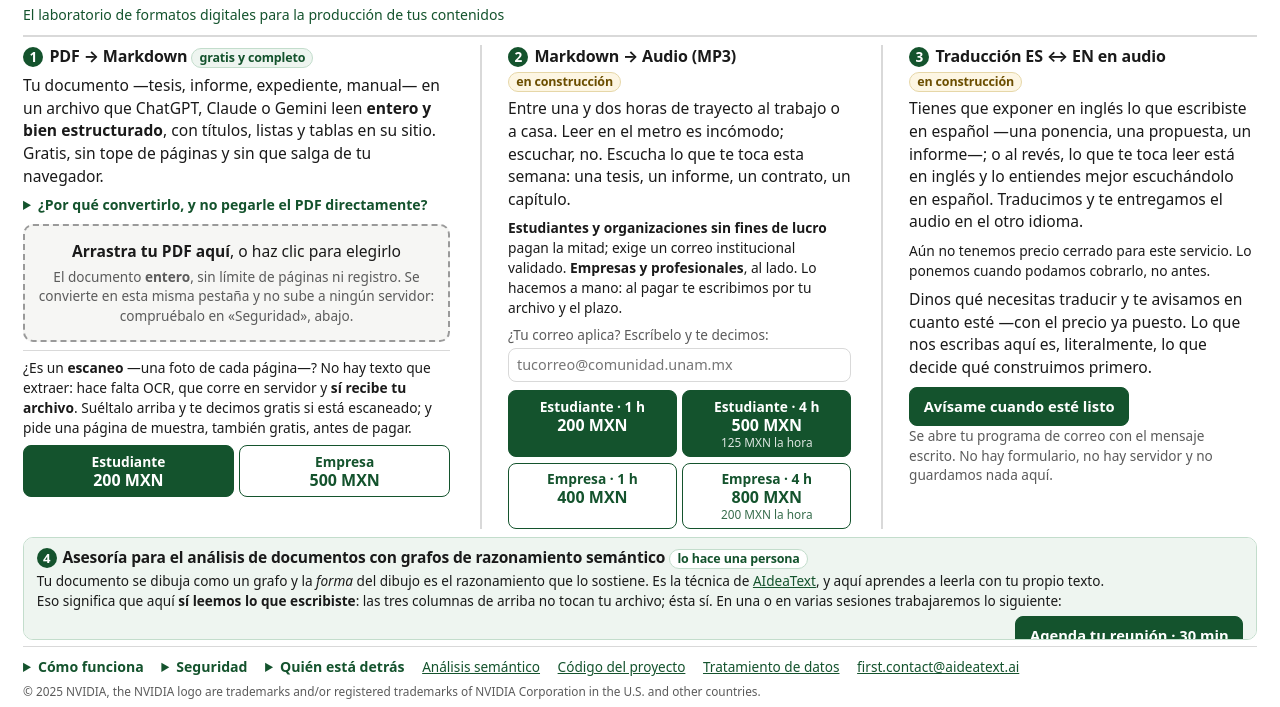
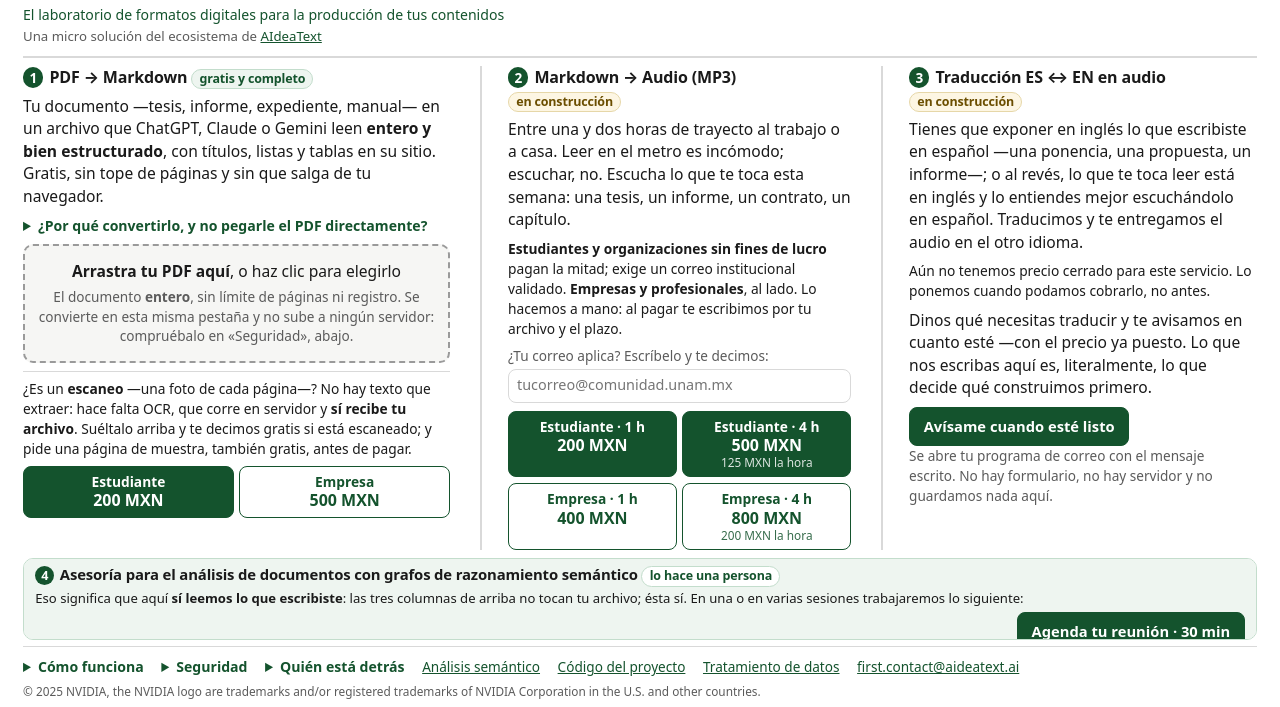
Before and after one commit to aideatext/aideatext-desk, a website built with Vite: page web/index.html in a window 1280 px wide. Shown: the part 93-800 px from the top of the page. Built offline with nearby package versions, Linux system fonts and the light colour scheme.

Commit message:
fix: vuelve la linea del ecosistema al lema
Me equivoque al leer el encargo: el dueño dio las dos lineas juntas y yo
interprete que la segunda sustituia a la primera. Van las dos, que es
ademas lo que dicen las tarjetas sociales.

Esos ~21px de cabecera no eran gratis. A 1280x600 tiraban CUATRO botones
de pago fuera de la pantalla, y a 1366x768 y 1152x800 el boton de la
seccion 4. Tres ajustes, todos con el mismo criterio —lo prescindible
antes que lo esencial, y el boton nunca—:

- La linea del ecosistema se esconde por debajo de 700px de alto. Dice de
  donde viene el producto, no que hace, y sigue en la seccion 4 y en
  «Quien esta detras». Entre un dato de procedencia y un boton de pago
  visible, gana el boton.
- Entre 700 y 879 de alto la seccion 4 aprieta su caja y suelta el
  argumento de venta, que ya soltaba por ancho debajo de 1200px. Queda el
  minimo honesto: que servicio es, que aqui SI leemos el documento, y el
  boton.
- La seccion 4 pasa a pedir ALTO O ANCHO, como disyuncion explicita:
  (>=880 alto y >=1150 ancho) para la version completa, o (>=700 alto y
  >=1200 ancho) para la corta. A 1152x800 no se cumple ninguna —estrecho
  Y bajo a la vez— y ahi no cabe de forma util.

Barrido de 30 combinaciones, 2 idiomas x 15 tamaños de 2560x1440 a
360x640: ni un boton cortado, ni una columna desbordada, y el aviso de
«si leemos tu documento» VISIBLE en las 24 donde aparece la seccion —que
es la unica linea de ahi que no se puede recortar nunca.

222 pruebas, `tsc --noEmit` limpio.

Co-Authored-By: Claude Opus 5 (1M context) <noreply@anthropic.com>

```diff
--- a/web/index.html
+++ b/web/index.html
@@ -119,12 +119,15 @@
       <a href="/en/" hreflang="en" lang="en">EN</a>
     </p>
 
-    <!-- El enlace a aideatext.ai sale de aqui con el cambio de lema, pero
-         no desaparece del sitio: sigue en la seccion 4 («Es la tecnica de
-         AIdeaText») y en «Quien esta detras», en el pie. -->
+    <!-- DOS lineas, no una. La segunda —la pertenencia al ecosistema—
+         estuvo retirada por una lectura mia equivocada del encargo y el
+         dueño la repuso: va la nueva Y la de siempre, que es ademas lo
+         que dicen las tarjetas sociales. -->
     <p class="lema">
       El laboratorio de formatos digitales para la producción de tus
-      contenidos
+      contenidos<br />
+      <span class="ecosistema">Una micro solución del ecosistema de
+      <a href="https://aideatext.ai">AIdeaText</a></span>
     </p>
   </header>
 
--- a/web/public/css/portada.css
+++ b/web/public/css/portada.css
@@ -590,7 +590,15 @@ summary {
    todo. */
 .banda { display: none; }
 
-@media (min-height: 700px) and (min-width: 1150px) {
+/* La seccion 4 pide ALTO o ANCHO, y la condicion es explicitamente una
+   disyuncion porque los dos casos son distintos:
+     - alta (>=880) y del ancho minimo: cabe la version completa.
+     - baja (>=700) pero ancha (>=1200): cabe la version corta.
+   A 1152x800 no se cumple ninguna —estrecho Y bajo a la vez— y ahi la
+   seccion no cabe de forma util: su boton sobresalia 12px. Ancho y alto
+   por separado dan el visto bueno; es la combinacion la que no. */
+@media (min-height: 880px) and (min-width: 1150px),
+       (min-height: 700px) and (min-width: 1200px) {
   .banda { display: grid; }
   body {
     grid-template-rows: auto minmax(0, max-content) minmax(0, 1fr) auto;
@@ -827,3 +835,32 @@ footer p { margin: 0; }
   background: var(--acento);
   color: #fff;
 }
+
+/* La segunda linea del lema, un punto por debajo: dice de donde viene el
+   producto, no que hace. */
+.lema .ecosistema { color: var(--tenue); font-size: .94em; }
+.lema .ecosistema a { color: var(--acento); }
+
+/* La segunda linea del lema cuesta ~21px de cabecera, y en una pantalla
+   baja esos 21px salen del alto de las columnas: a 1280x600 tiraba CUATRO
+   botones de pago fuera. Dice de donde viene el producto, no que hace, y
+   sigue estando en la seccion 4 y en «Quien esta detras». Entre un dato
+   de procedencia y un boton de pago visible, gana el boton. */
+.lema .ecosistema { display: none; }
+
+@media (min-height: 700px) {
+  .lema .ecosistema { display: inline; }
+}
+
+/* Y con la linea puesta, la seccion 4 se quedaba 16px corta a 1366x768
+   —su boton sobresalia—. Se aprieta la caja, no el aviso. */
+@media (min-height: 700px) and (max-height: 879px) {
+  .banda { padding: .35rem .7rem; gap: .25rem; }
+  .banda h2 { font-size: .93rem; }
+  .banda p { font-size: .82rem; }
+  /* Y cae el argumento de venta, que ya cae tambien por ancho debajo de
+     1200px. Lo que queda es el minimo honesto: que servicio es, que aqui
+     SI leemos el documento, y el boton. El argumento esta entero en la
+     pagina a la que lleva el boton. */
+  .banda .argumento { display: none; }
+}
```
Also changed, not shown: web/en/index.html (+3 -1 lines), web/src/paginaTresColumnas.test.ts (+6 -0 lines).
